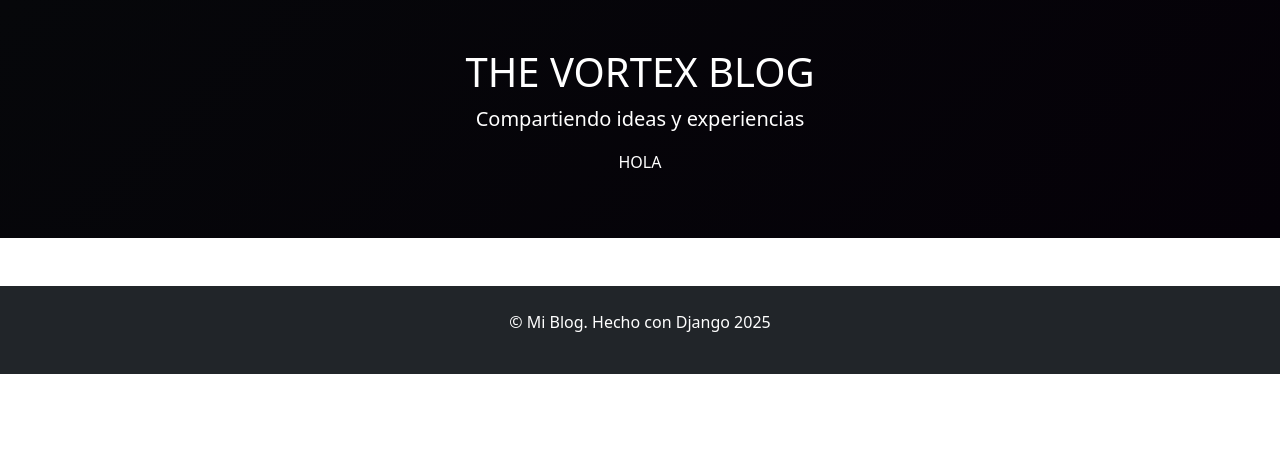
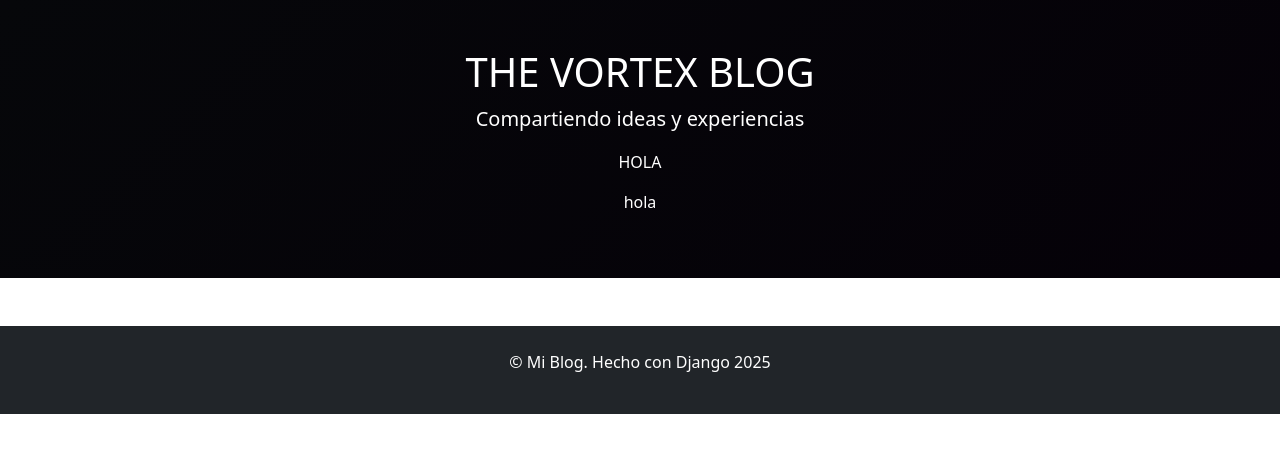
Before and after one commit to Negp05/Blog-Django, a Django app: template blog/templates/base.html in a window 1280 px wide. Shown: the top 453 px of the page. Run offline with Django 3.2, Linux system fonts and the light colour scheme; the template is opened without the code that fills it, so the values that code supplies are empty.

Commit message:
añadi otro hola a la web

```diff
--- a/blog/templates/base.html
+++ b/blog/templates/base.html
@@ -17,6 +17,7 @@
             <h1><a href="{% url 'blog:post_list' %}" class="text-white text-decoration-none">THE VORTEX BLOG</a></h1>
             <p class="lead">Compartiendo ideas y experiencias </p>
             <p>HOLA</p>
+            <p>hola</p>
         </div>
     </header>
 
```
